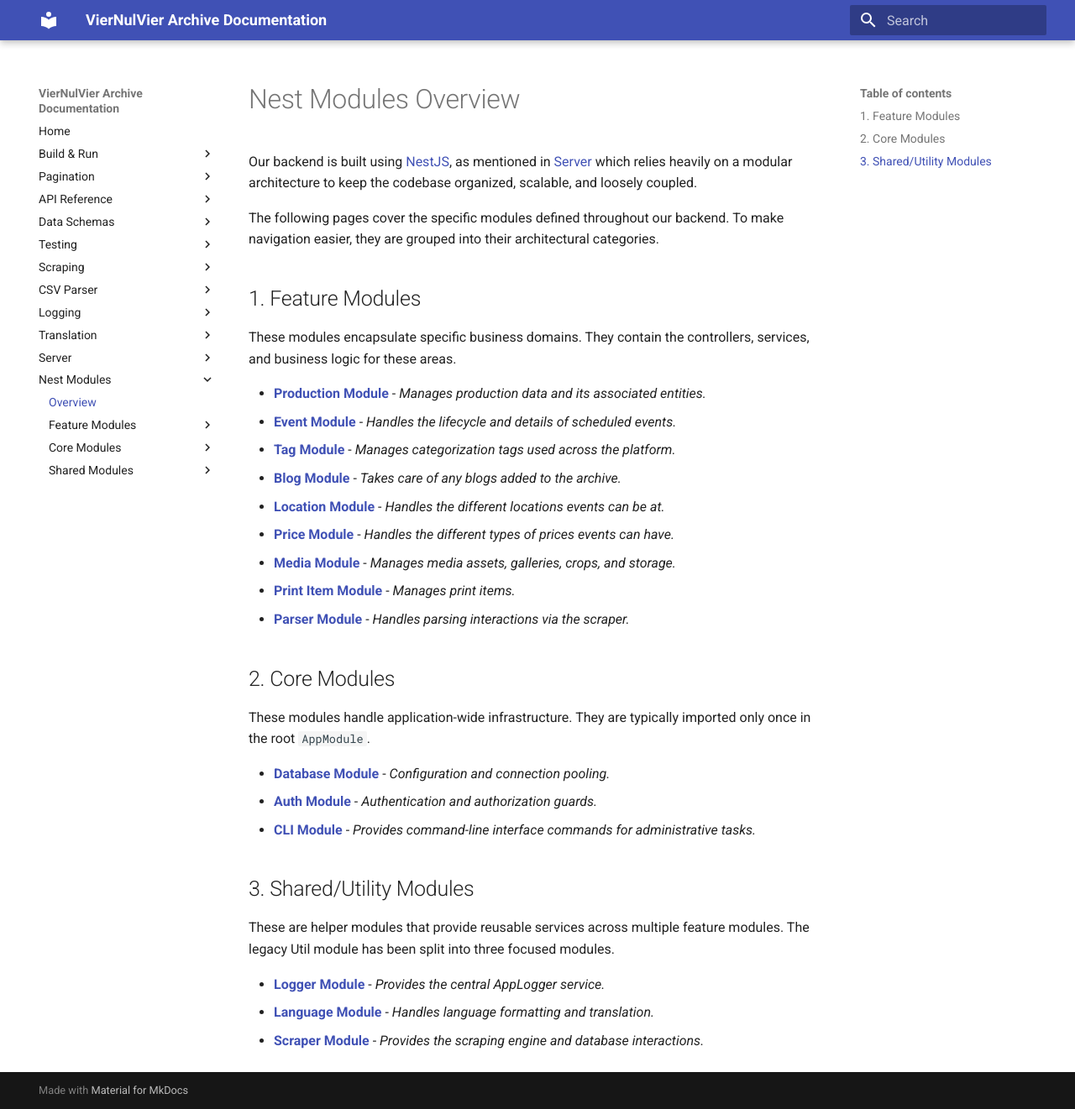
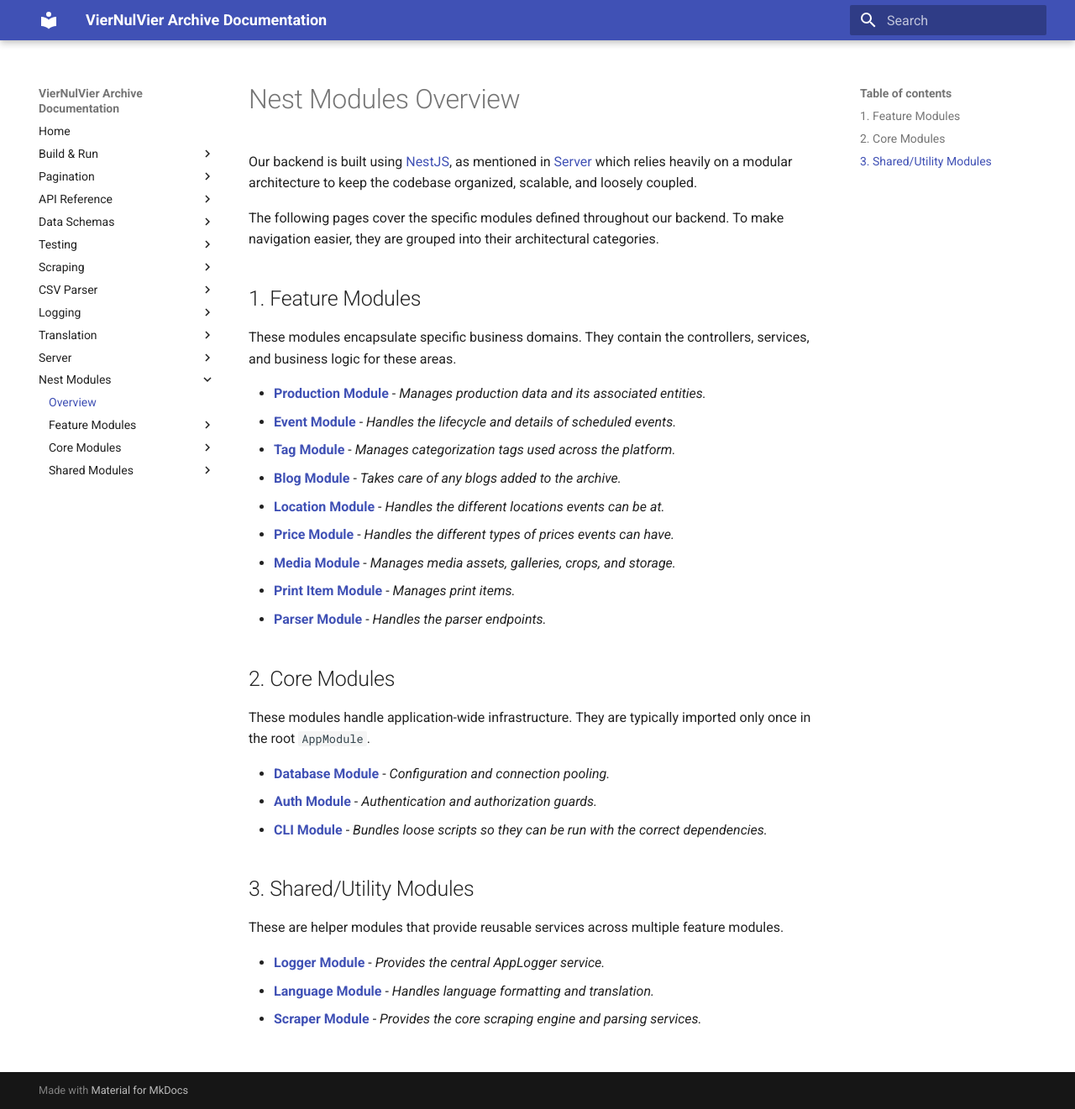
Before and after one commit to SELab-2/viernulvier-4, an MkDocs documentation site: the page built from docs/modules/index.md, in a window 1280 px wide and 1321 px high. Shown: the whole window at 84% size. Built offline with MkDocs 1.6.1 and Material for MkDocs 9.7.7, drawn with Linux system fonts in a browser that asks for light colours; the version menu is left out.

Commit message:
Big woop(?) praying this is all good

```diff
--- a/docs/modules/index.md
+++ b/docs/modules/index.md
@@ -16,7 +16,7 @@ These modules encapsulate specific business domains. They contain the controller
 * **[Price Module](price.md)** - *Handles the different types of prices events can have.*
 * **[Media Module](media.md)** - *Manages media assets, galleries, crops, and storage.*
 * **[Print Item Module](print_item.md)** - *Manages print items.*
-* **[Parser Module](parser.md)** - *Handles parsing interactions via the scraper.*
+* **[Parser Module](parser.md)** - *Handles the parser endpoints.*
 
 ## 2. Core Modules
 
@@ -24,12 +24,12 @@ These modules handle application-wide infrastructure. They are typically importe
 
 * **[Database Module](database.md)** - *Configuration and connection pooling.*
 * **[Auth Module](auth.md)** - *Authentication and authorization guards.*
-* **[CLI Module](cli.md)** - *Provides command-line interface commands for administrative tasks.*
+* **[CLI Module](cli.md)** - *Bundles loose scripts so they can be run with the correct dependencies.*
 
 ## 3. Shared/Utility Modules
 
-These are helper modules that provide reusable services across multiple feature modules. The legacy Util module has been split into three focused modules.
+These are helper modules that provide reusable services across multiple feature modules.
 
 * **[Logger Module](logger.md)** - *Provides the central AppLogger service.*
 * **[Language Module](language.md)** - *Handles language formatting and translation.*
-* **[Scraper Module](scraper.md)** - *Provides the scraping engine and database interactions.*
+* **[Scraper Module](scraper.md)** - *Provides the core scraping engine and parsing services.*
```
Also changed, not shown: docs/modules/cli.md (+1 -1 lines), docs/modules/media.md (+3 -1 lines), docs/modules/media_storage.md (added, +18 -0 lines), docs/modules/scraper.md (+1 -1 lines).
